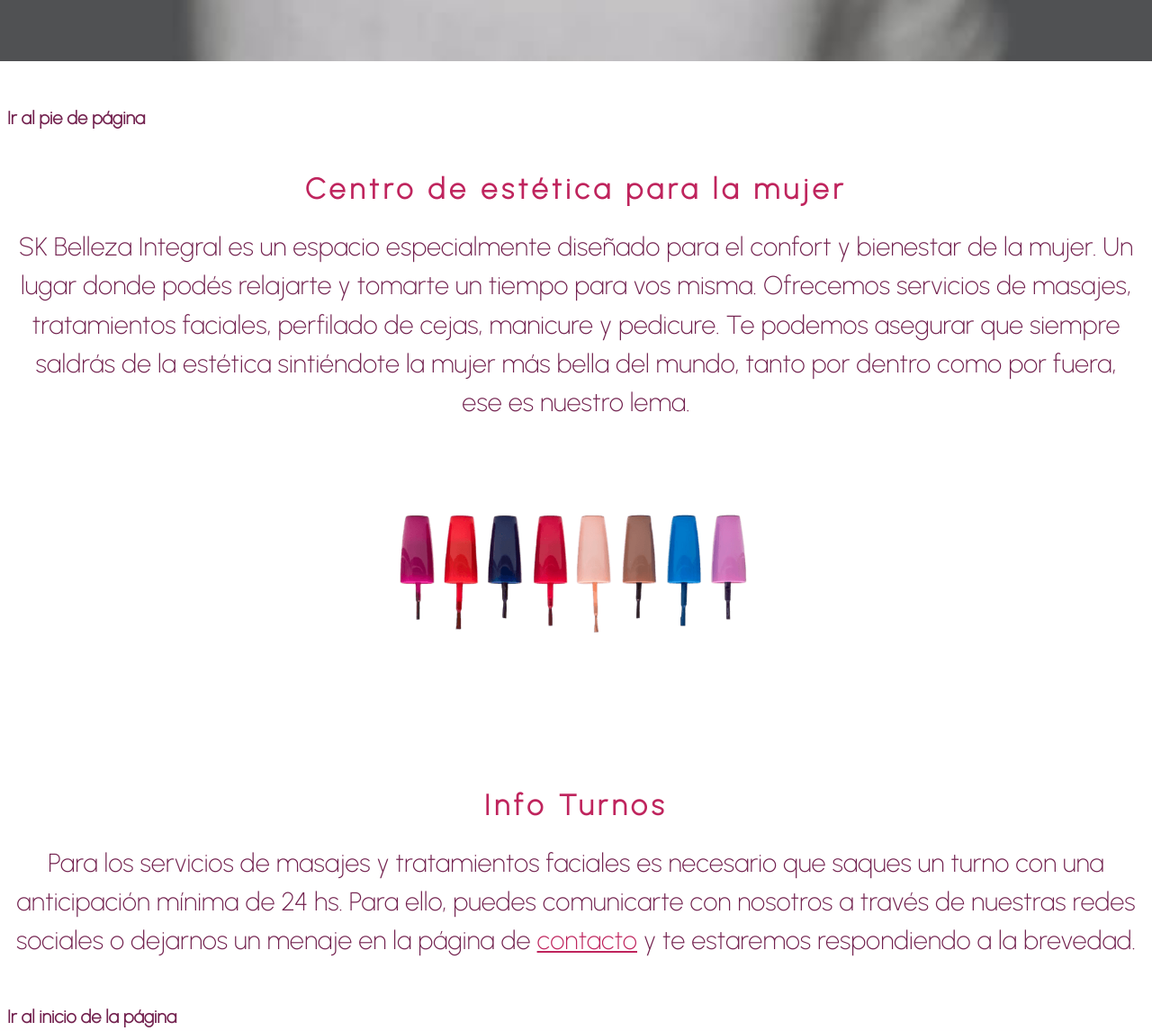
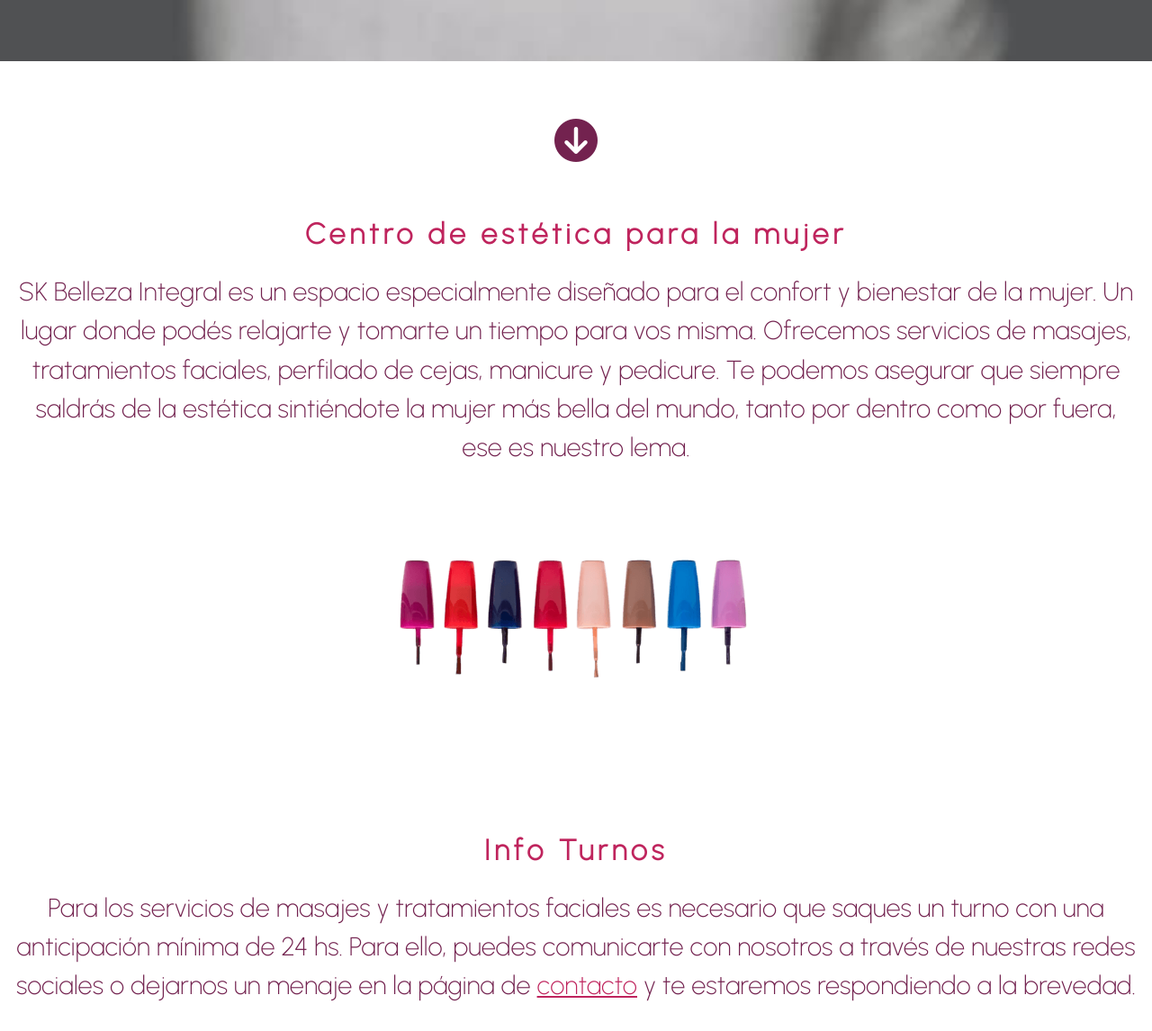
Before and after one commit to luzleale/proyecto-final-desarrollo-web, a website: page index.html in a window 1280 px wide. Shown: the part 1050-2196 px from the top of the page at 90% size. Drawn offline with nearby package versions, Linux system fonts and the light colour scheme.

Commit message:
agrego íconos a los enlaces internos del Inicio

```diff
--- a/index.html
+++ b/index.html
@@ -140,7 +140,7 @@
         </section>
       <!--Enlace al pie de página-->
       <div>
-        <a href="#pie" class="enlaceInterno">Ir al pie de página</a>
+        <a href="#pie" class="enlaceInterno"><i class="fas fa-arrow-circle-down"></i></a>
       </div>
       <!--Presentación del sitio web-->
       <!--Estilos Flexbox-->
@@ -180,7 +180,7 @@
       </section>
 
       <div>
-        <a href="#comienzo" class="enlaceInterno">Ir al inicio de la página</a>
+        <a href="#comienzo" class="enlaceInterno"><i class="fas fa-arrow-circle-up"></i></a>
       </div>
     </main>
     <!--Fin del contenido-->
--- a/scss/pags/_inicio.scss
+++ b/scss/pags/_inicio.scss
@@ -3,11 +3,16 @@
 .enlaceInterno {
   text-decoration: none;
   color: $color-violeta;
-  margin-left: 0.5rem;
+  display: flex;
+  flex-direction: column;
+  align-items: center;
+  // justify-content: center;
   font-weight: bold;
+  font-size: 3rem;
+  padding: 1rem;
   &:hover {
-    transform: scale(2);
-    color: $black-color;
+    transform: scale(1.3);
+    color: $rosa-principal;
   }
 }
 
@@ -56,6 +61,5 @@
     max-width: 100%;
     padding: 1rem;
     margin-top: 1rem;
-    // margin-bottom: 1rem;
   }
 }
```
Also changed, not shown: css/style.css, 1 other file.
